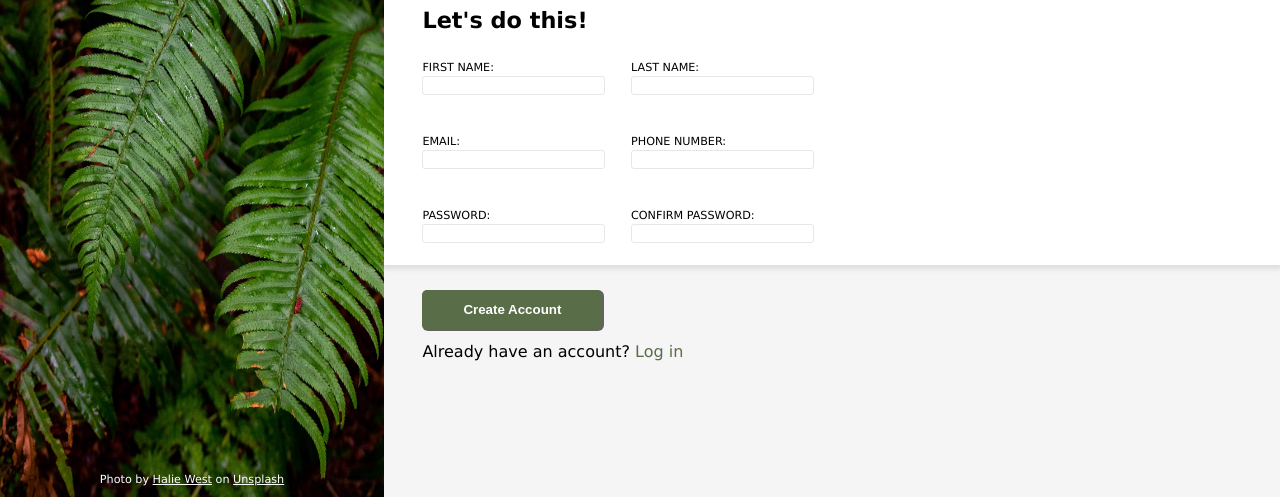
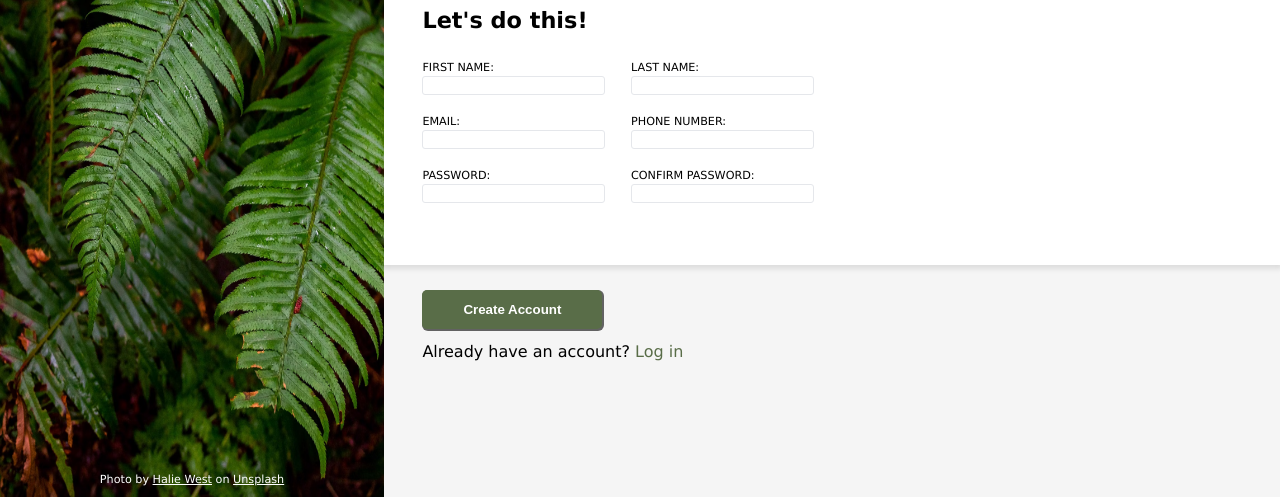
Before and after one commit to saadiBrr/odin-sign-up-form, a plain HTML site: page index.html in a window 1280 px wide. Shown: the part 303-804 px from the top of the page. Drawn offline with Linux system fonts and the light colour scheme.

Commit message:
Separate left and right forms for better styling, add input styling

```diff
--- a/index.html
+++ b/index.html
@@ -38,16 +38,12 @@
 
                     <div class="form-container">
 
+                        <div class="left-forms">
+
                             <form action="" method="post" class="form">
                                 <label for="first-name">FIRST NAME:
                                     <br></label>
                                 <input type="text" name="first-name" id="first-name">
-                        </form>
-
-                        <form action="" method="post" class="form">
-                            <label for="last-name">LAST NAME:
-                                <br></label>
-                            <input type="text" name="last-name" id="last-name">
                             </form>
 
                             <form action="" method="post" class="form">
@@ -57,15 +53,24 @@
                             </form>
 
                             <form action="" method="post" class="form">
+                                <label for="password">PASSWORD:
+                                    <br></label>
+                                <input type="password" name="password" id="password">
+                            </form>
+                        </div>
+
+                    <div class="right-forms">
+
+                        <form action="" method="post" class="form">
+                            <label for="last-name">LAST NAME:
+                                <br></label>
+                            <input type="text" name="last-name" id="last-name">
+                        </form>
+
+                        <form action="" method="post" class="form">
                             <label for="phonenumber">PHONE NUMBER:
                                 <br></label>
                             <input type="tel" name="phonenumber" id="phonenumber">
-                        </form>
-
-                        <form action="" method="post" class="form">
-                            <label for="password">PASSWORD:
-                                <br></label>
-                            <input type="password" name="password" id="password">
                         </form>
 
                         <form action="" method="post" class="form">
@@ -73,9 +78,8 @@
                                 <br></label>
                             <input type="password" name="confirmpassword" id="confirmpassword">
                         </form>
-
                     </div>
-
+                </div>
             </div>
 
             <div class="buttons">
--- a/styles.css
+++ b/styles.css
@@ -100,12 +100,19 @@ p.text {
 
 .form-container {
     display: flex;
-    flex-wrap: wrap;
     gap: 2vw;
     width: 45%;
     height: 70%;
-    overflow-wrap: break-word;
     padding-left: 3vw;
+}
+
+form, label {
+    margin-bottom: 15px;
+}
+
+input:focus {
+    outline: blue solid 1px;
+    box-shadow: 1px 1px 3px 2px rgba(0, 0, 0, 0.1);
 }
 
 input {
```
Lines whose indentation alone changed are shown as unchanged.
